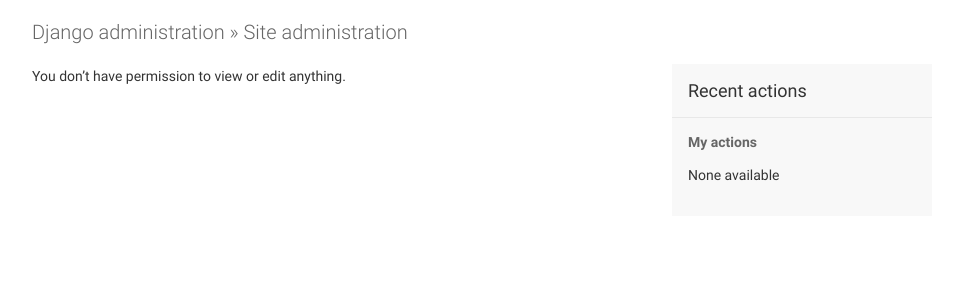
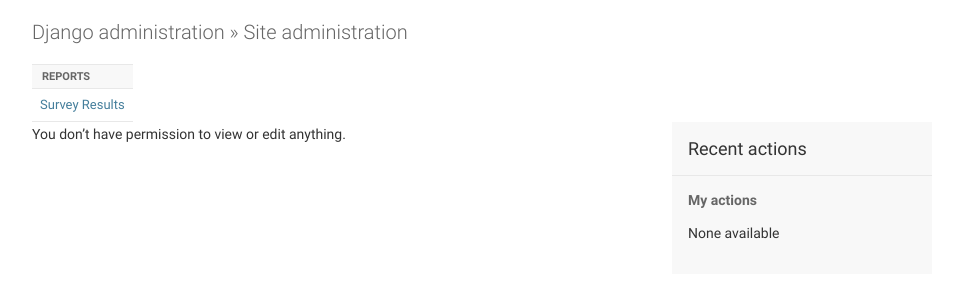
Before and after one commit to tonysyu/djangosurvey, a Django app: page /admin/ in a window 1280 px wide. Shown: the part 48-348 px from the top of the page, without its empty margins (8-971 px from the left). Run offline with Django 3.2, Linux system fonts and the light colour scheme; the visitor is signed in with stand-in values (Sample User, id 1); data comes from the database, SQL or seed files in the repository; data that the repository does not hold is empty; parts of the project's set-up code (start-up, migrations or seed data) failed here and were passed over.

Commit message:
Add link from admin-index to survey-results page

```diff
--- a/polls/templates/admin/results.html
+++ b/polls/templates/admin/results.html
@@ -44,11 +44,11 @@
                     </td>
                     {% endif %}
 
-                    <td class="model-name">
+                    <td>
                         {{ choice_text }}
                     </td>
 
-                    <td class="actions">
+                    <td>
                         {{ votes }}
                     </td>
 
--- /dev/null
+++ b/templates/admin/index.html
@@ -0,0 +1,25 @@
+{% extends "admin/index.html" %}
+{% load i18n static %}
+
+
+{% block content %}
+<div class="panel panel-default" id="apps">
+    <table class="table table-bordered">
+        <thead>
+            <tr>
+                <th class >{% trans "Reports" %}</th>
+            </tr>
+        </thead>
+        <tbody class="list">
+            <tr class="bg-colored">
+                <td>
+                    <a href="/admin/polls/results">
+                        {% trans "Survey Results" %}
+                    </a>
+                </td>
+            </tr>
+        </tbody>
+    </table>
+</div>
+{{ block.super }}
+{% endblock %}
```
